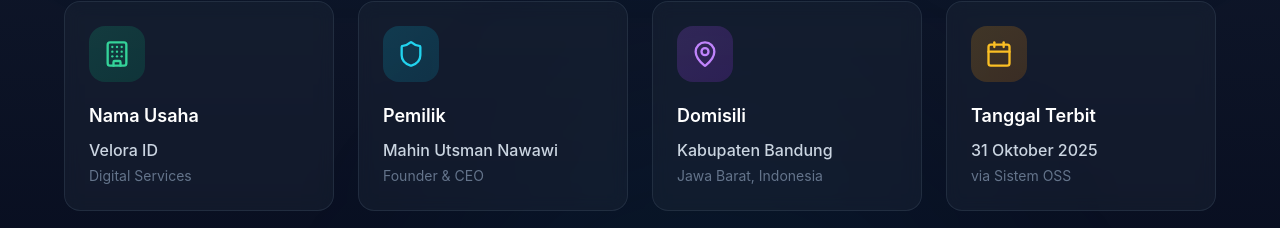
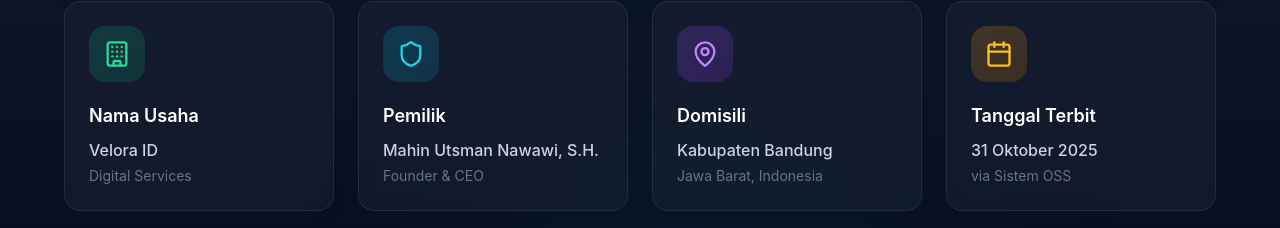
Before and after one commit to mahinutsmannawawi20-svg/Velora_id, a React (Vite) app: page / in a window 1280 px wide. Shown: the part 8514-8742 px from the top of the page. Built offline with nearby package versions, Linux system fonts and the light colour scheme.

Commit message:
fix: add academic title to legalitas section

```diff
--- a/src/components/sections/Legalitas.jsx
+++ b/src/components/sections/Legalitas.jsx
@@ -132,7 +132,7 @@ const Legalitas = () => {
                                 <Shield className="w-7 h-7 text-cyan-400" />
                             </div>
                             <h4 className="text-white font-semibold text-lg mb-2">Pemilik</h4>
-                            <p className="text-slate-300 font-medium">Mahin Utsman Nawawi</p>
+                            <p className="text-slate-300 font-medium">Mahin Utsman Nawawi, S.H.</p>
                             <p className="text-slate-500 text-sm mt-1">Founder & CEO</p>
                         </div>
 
```
